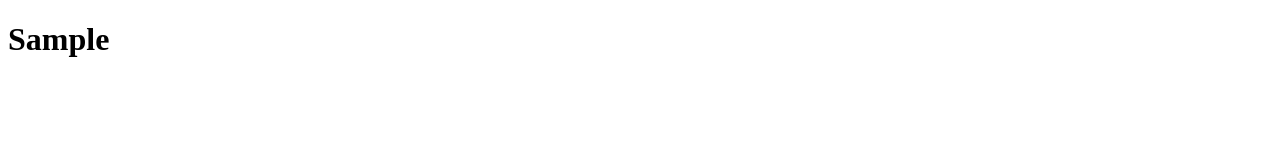
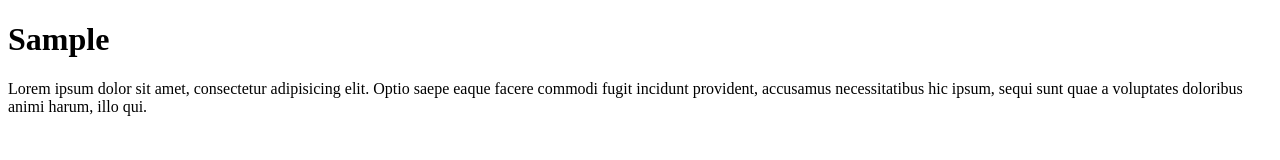
Before and after one commit to timkohai/github-workflow, a plain HTML site: page index.html in a window 1280 px wide. Drawn offline with Linux system fonts and the light colour scheme.

```diff
--- a/index.html
+++ b/index.html
@@ -6,5 +6,6 @@
 </head>
 <body>
   <h1>Sample</h1>
+  <p>Lorem ipsum dolor sit amet, consectetur adipisicing elit. Optio saepe eaque facere commodi fugit incidunt provident, accusamus necessitatibus hic ipsum, sequi sunt quae a voluptates doloribus animi harum, illo qui.</p>
 </body>
 </html>
```
Also changed, not shown: 1 other file.
